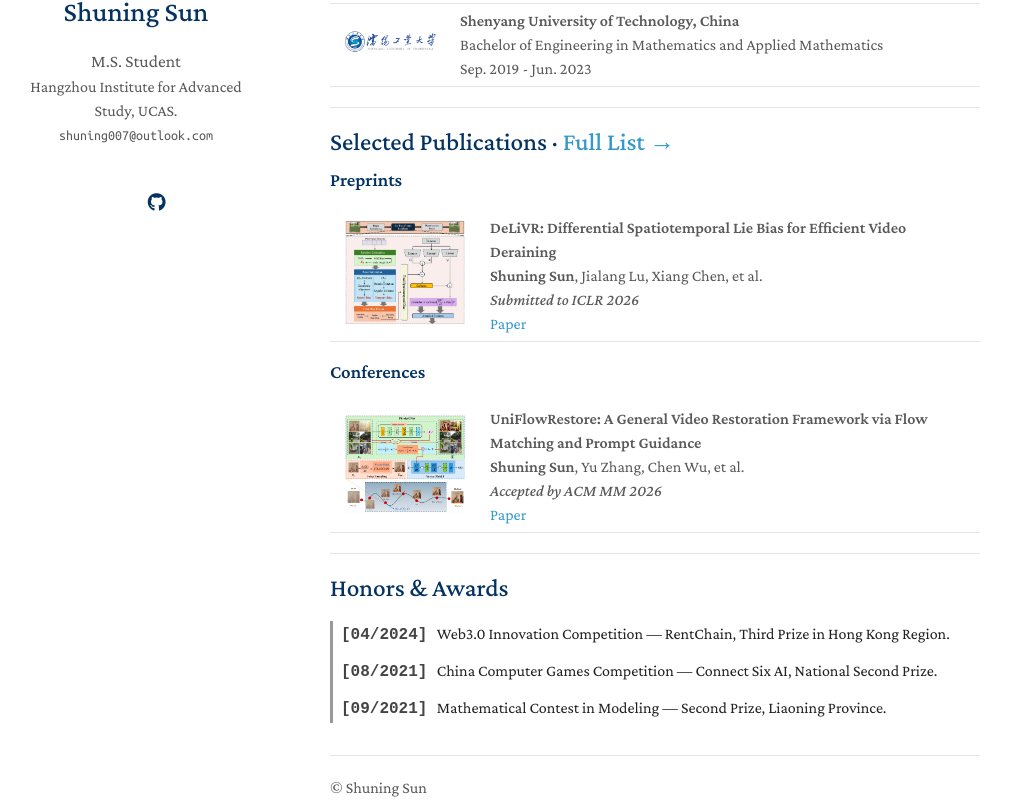
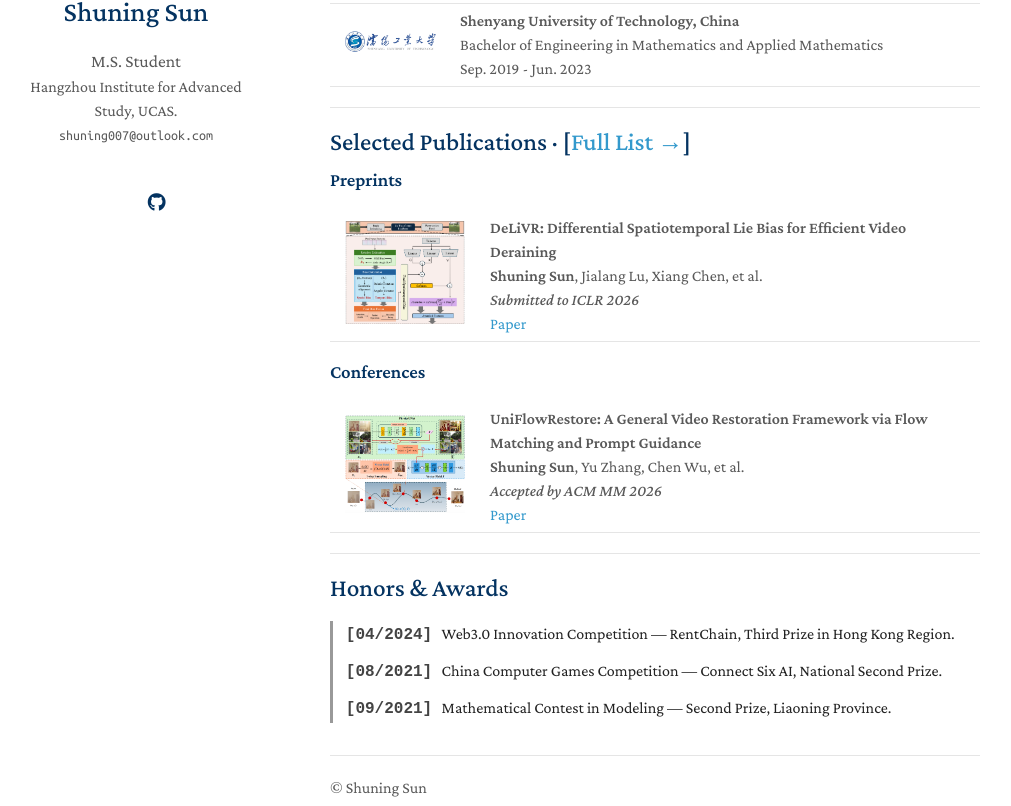
Before and after one commit to Shuning0312/Shuning0312.github.io, a Jekyll site: the page built from index.md, in a window 1280 px wide and 1400 px high, scrolled down 646 px. Shown: the part 462-1268 px from the top of the window, without its empty margins (140-1151 px from the left). Built offline with Jekyll 4.4.1, drawn with Linux system fonts in a browser that asks for light colours; nearby versions of some CDN libraries; a style sheet for code colours, icons or effects is not loaded; our own code applies the rules of GitHub Pages for plain Markdown files.

Commit message:
Update homepage layout

```diff
--- a/assets/css/custom.css
+++ b/assets/css/custom.css
@@ -8,30 +8,31 @@
     margin: 0 auto;
   }
 
+/* === Honors & Awards Section === */
 .honors {
-    margin-top: 1.2em;
-    margin-bottom: 2em;
-    padding-left: 0.5em;
-    border-left: 3px solid #999;       /* 左侧竖线装饰 */
+  margin-top: 1.2em !important;
+  margin-bottom: 2em !important;
+  padding-left: 0.8em !important;
+  border-left: 3px solid #999 !important; /* 左侧竖线装饰 */
 }
 
 .honor-item {
-    margin-bottom: 0.6em;
-    line-height: 1.6;
+  margin-bottom: 0.6em !important;
+  line-height: 1.6 !important;
 }
 
 .honor-date {
-    font-weight: 600;
-    color: #444;
-    margin-right: 0.4em;
-    font-family: monospace;
+  font-weight: 600 !important;
+  color: #444 !important;
+  margin-right: 0.4em !important;
+  font-family: monospace !important;
 }
 
 .honor-text {
-    color: #222;
+  color: #222 !important;
 }
 
 .honor-item:hover .honor-text {
-    color: #007acc;                    /* 鼠标悬停时高亮 */
-    transition: color 0.2s ease-in-out;
+  color: #007acc !important;
+  transition: color 0.2s ease-in-out !important;
 }
--- a/index.md
+++ b/index.md
@@ -94,7 +94,7 @@
 
 ---
 
-## Selected Publications · [Full List →](#)
+## Selected Publications · [<a href="https://scholar.google.com/citations?hl=zh-CN&user=rkxEcnAAAAAJ" target="_blank">Full List →</a>]
 
 ### Preprints
 
```
Lines whose indentation alone changed are shown as unchanged.
